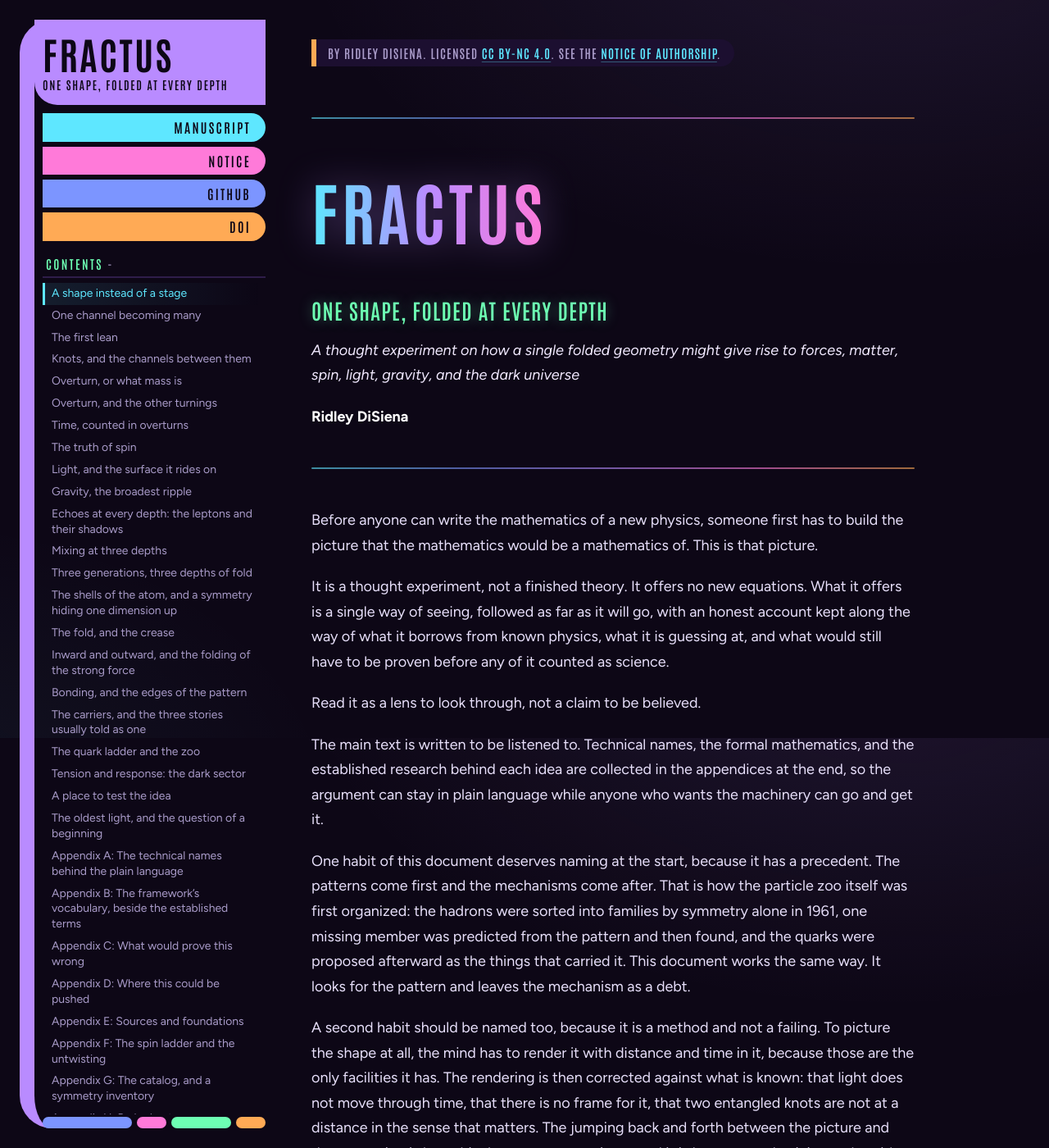
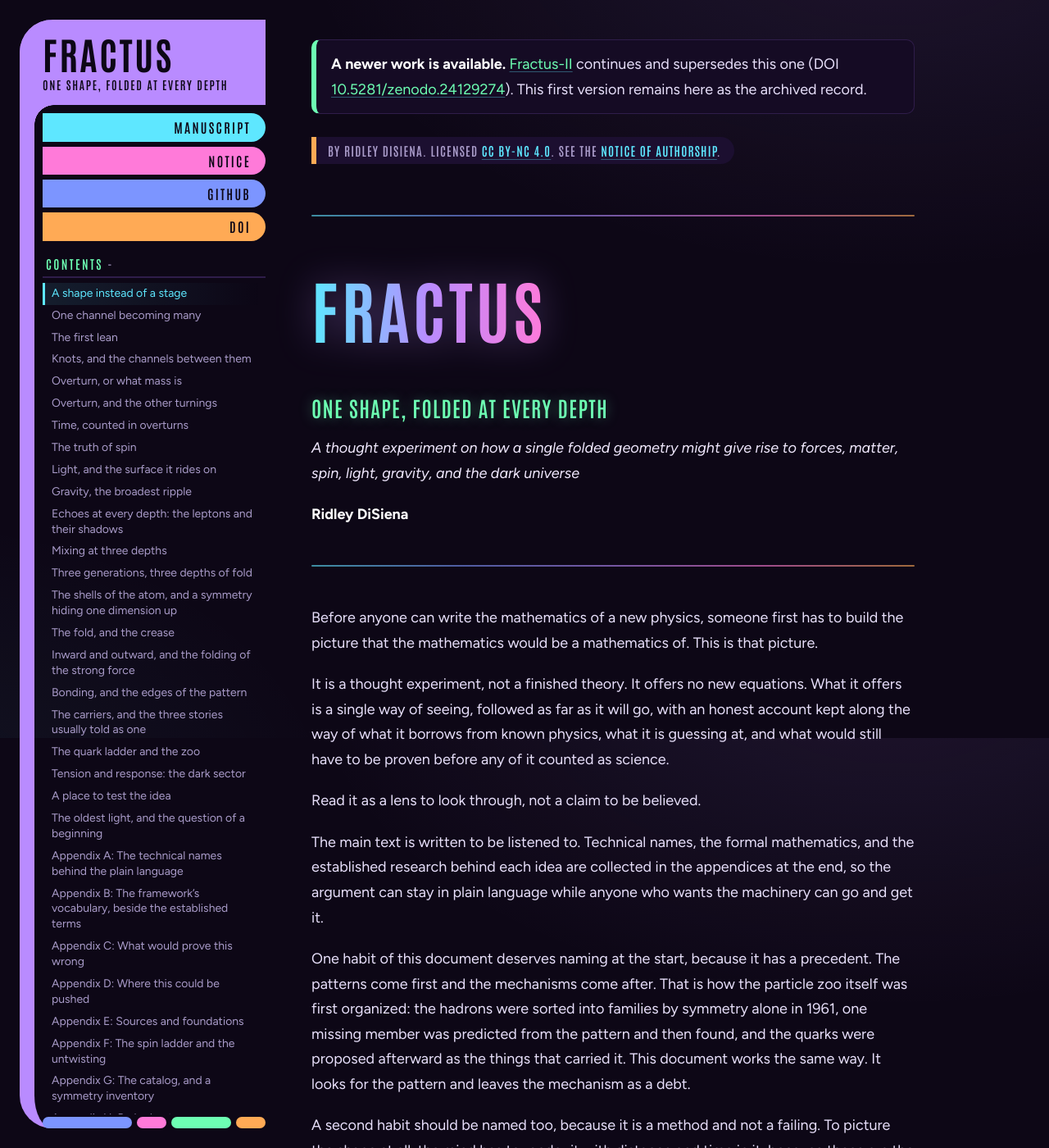
Before and after one commit to RidleyDiSiena/fractus, a Jekyll site: the page built from fractus-master.md, in a window 1280 px wide and 1400 px high. Shown: the whole window at 82% size. Built offline with Jekyll 4.4.1, drawn with Linux system fonts in a browser that asks for light colours; comment, search, counter and statistics services are not loaded.

Commit message:
Point readers to Fractus-II and smooth the side panel corner

```diff
--- a/_layouts/default.html
+++ b/_layouts/default.html
@@ -34,6 +34,7 @@
         </div>
       </aside>
       <main id="content" class="page">
+        <p class="successor"><strong>A newer work is available.</strong> <a href="https://ridleydisiena.github.io/fractus-ii/">Fractus-II</a> continues and supersedes this one (DOI <a href="https://doi.org/10.5281/zenodo.24129274">10.5281/zenodo.24129274</a>). This first version remains here as the archived record.</p>
         {{ content }}
         <footer class="foot">
           <p>Fractus by Ridley DiSiena. Text licensed CC BY-NC 4.0. DOI <a href="https://doi.org/10.5281/zenodo.23457481">10.5281/zenodo.23457481</a>.</p>
--- a/assets/css/style.scss
+++ b/assets/css/style.scss
@@ -71,9 +71,23 @@ body {
 .elbow {
   background: var(--purple);
   color: var(--bg);
-  margin-left: -10px;
-  padding: 18px 20px 16px 10px;
-  border-radius: 0 0 0 28px;
+  /* Extend over the rail's 18px border so the elbow's own curve is the outer corner. */
+  margin-left: -28px;
+  padding: 18px 20px 16px 28px;
+  border-radius: 40px 0 0 0;
+  position: relative;
+}
+
+/* Concave inner corner where the elbow meets the vertical bar. */
+.elbow::after {
+  content: "";
+  position: absolute;
+  left: 18px;
+  bottom: -24px;
+  width: 24px;
+  height: 24px;
+  background: radial-gradient(circle at 100% 100%, transparent 23.5px, var(--purple) 24px);
+  pointer-events: none;
 }
 
 .brand {
@@ -94,6 +108,8 @@ body {
 }
 
 .pills { display: grid; gap: 6px; }
+/* The first button sits under the elbow's inner curve; round its corner to match. */
+.pills .pill:first-child { border-top-left-radius: 18px; }
 
 .pill {
   display: block;
@@ -310,9 +326,12 @@ img { max-width: 100%; }
     border-left-width: 14px;
     border-radius: 32px 0 0 32px;
   }
+  .elbow { margin-left: -24px; padding-left: 24px; border-top-left-radius: 32px; }
+  .elbow::after { left: 14px; }
   .brand { font-size: 40px; }
   .pills { grid-template-columns: 1fr 1fr; }
   .pill { text-align: center; border-radius: 999px; }
+  .pills .pill:first-child { border-top-left-radius: 999px; }
   .toc ol { max-height: 60vh; }
   .rail-foot { display: none; }
   .page { margin: 0 16px; max-width: 760px; padding: 16px 0 48px; }
@@ -339,3 +358,15 @@ img { max-width: 100%; }
   a, strong, em { color: #000; }
   th { color: #000; background: #eee; }
 }
+
+/* Notice pointing readers to the newer work */
+.successor {
+  margin: 0 0 28px;
+  padding: 14px 18px;
+  border: 1px solid var(--line);
+  border-left: 6px solid var(--green);
+  border-radius: 10px;
+  background: var(--bg-2);
+  color: var(--text);
+}
+.successor a { color: var(--green); }
```
Also changed, not shown: README.md (+2 -0 lines).
